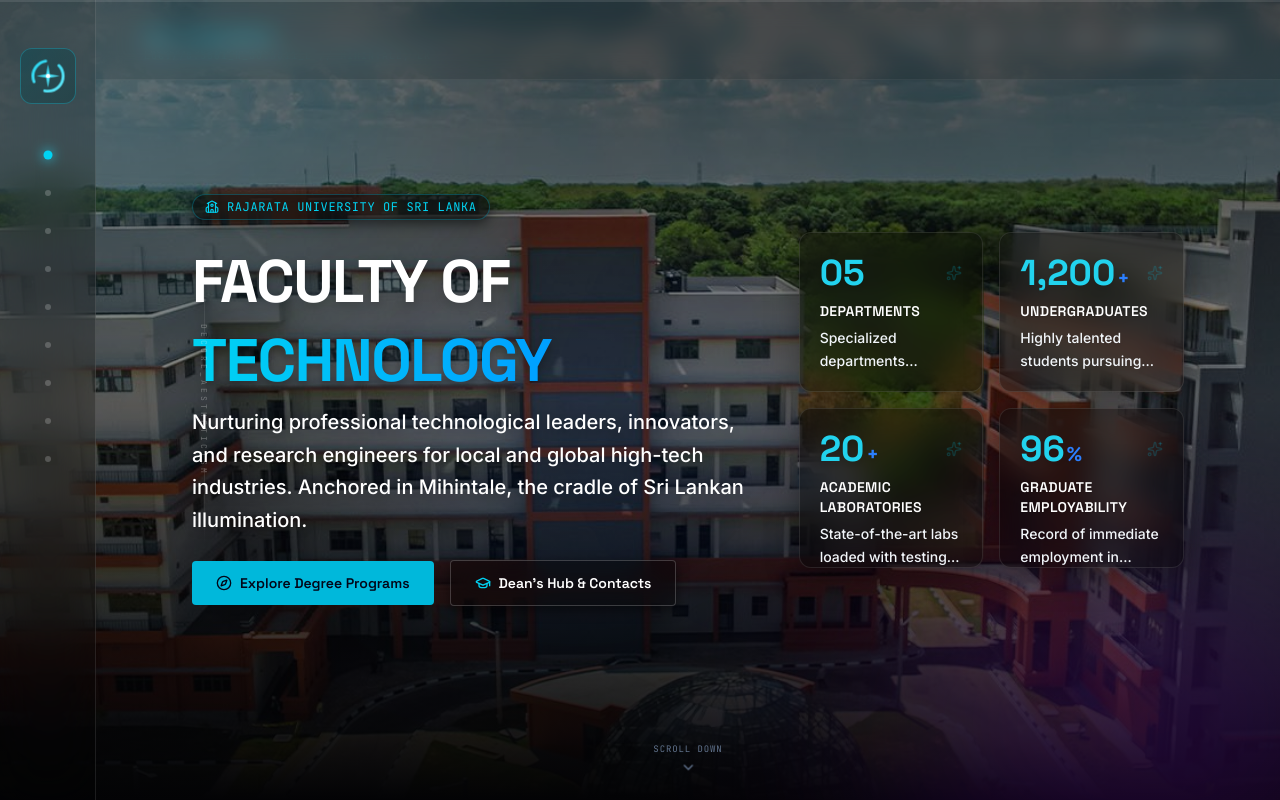
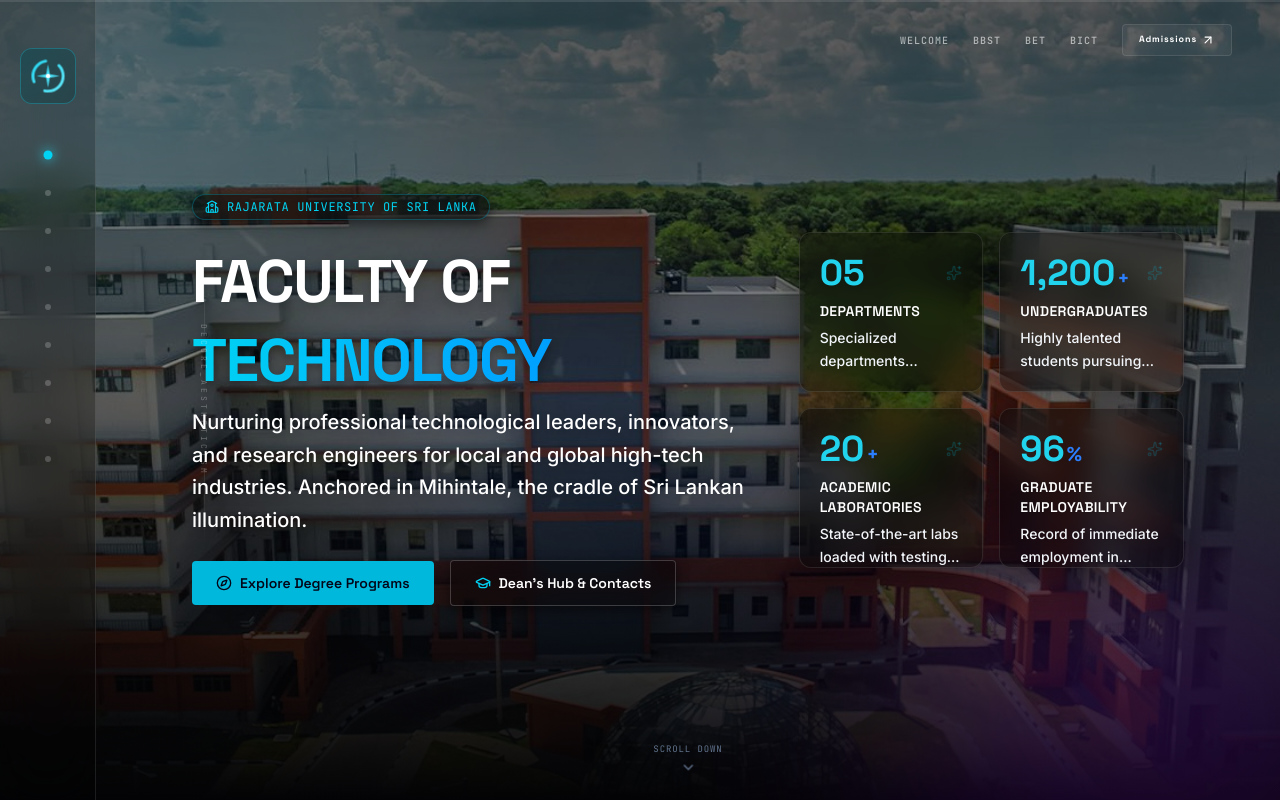
Before and after one commit to Rasika00/FOT-, a React (Vite) app: page / in a window 1280 px wide. Built offline with nearby package versions, Linux system fonts and the light colour scheme.

Commit message:
UI Update

```diff
--- a/src/App.tsx
+++ b/src/App.tsx
@@ -303,25 +303,8 @@ export default function App() {
 
       </nav>
 
-      {/* 2. Global Floating Header (Styled to match Elegant Dark) */}
-      <header className="fixed top-0 md:left-24 right-0 h-20 z-40 px-6 md:px-12 pointer-events-none flex items-center justify-between">
-        {/* Abstract blur background mask */}
-        <div className="absolute inset-0 bg-black/10 backdrop-blur-md pointer-events-none border-b border-white/5" />
+      <header className="fixed top-0 md:left-24 right-0 h-20 z-40 px-6 md:px-12 pointer-events-none flex items-center justify-end">
 
-        {/* Branding Badge (Interactive Click returns home) */}
-        <div
-          onClick={() => scrollToSection("welcome")}
-          className="pointer-events-auto flex items-center gap-3 cursor-pointer group"
-        >
-          <div className="flex flex-col text-left">
-            <span className="font-display font-black text-sm tracking-widest text-[#22d3ee] group-hover:text-white transition-colors">
-              FOT // RAJARATA
-            </span>
-            <span className="font-mono text-[9px] tracking-widest text-white/60 uppercase leading-none">
-              Faculty of Technology
-            </span>
-          </div>
-        </div>
 
         {/* Header Navigation Actions */}
         <div className="pointer-events-auto flex items-center gap-6 text-[10px] uppercase tracking-widest font-mono font-medium text-white/60">
--- a/src/components/FacultyHero.tsx
+++ b/src/components/FacultyHero.tsx
@@ -20,10 +20,6 @@ export function FacultyHero({ isActive, onExplore }: FacultyHeroProps) {
       <div className="absolute top-1/4 left-1/4 w-96 h-96 bg-cyan-500/5 rounded-full blur-[100px] animate-[pulse-glow_8s_infinite] pointer-events-none" />
       <div className="absolute bottom-1/4 right-1/4 w-96 h-96 bg-blue-600/5 rounded-full blur-[100px] animate-[pulse-glow_12s_infinite] pointer-events-none" />
 
-      {/* Decorative Top-Left Coordinates of Mihintale, Sri Lanka (Actual coords: 8.3551° N, 80.5011° E) */}
-      <div className="absolute top-8 left-8 md:top-12 md:left-12 font-mono text-[10px] tracking-widest text-[#22d3ee]/60 hidden md:block">
-        LOC://8.3551_N_80.5011_E // MIHINTALE, LK
-      </div>
 
       <div className="max-w-7xl mx-auto w-full z-10 grid grid-cols-1 lg:grid-cols-12 gap-8 lg:gap-12 items-center">
         {/* Main Brand Column */}
```
